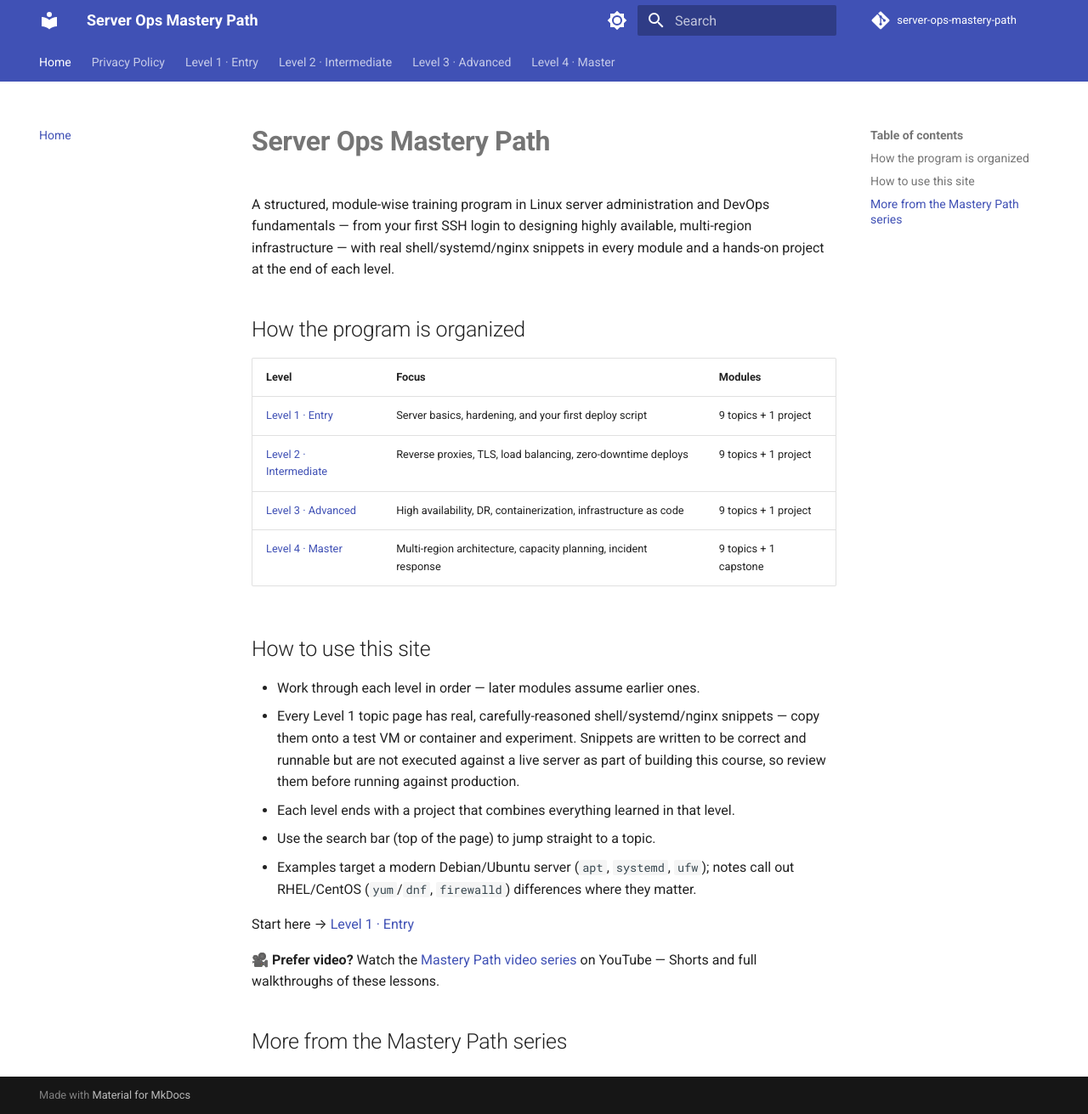
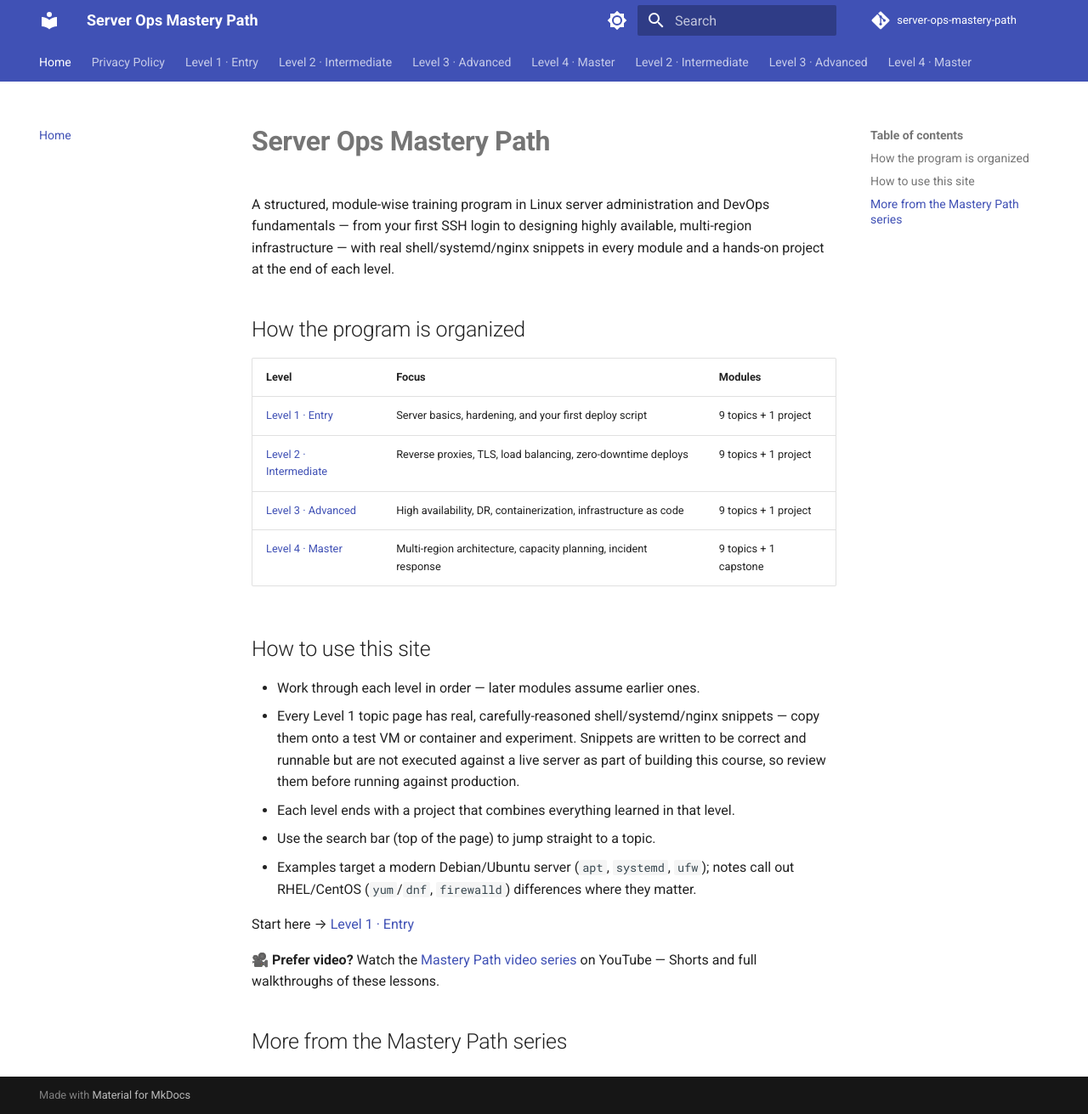
Before and after one commit to SIGILIPELLI/server-ops-mastery-path, an MkDocs documentation site: the page built from docs/index.md, in a window 1280 px wide and 1311 px high. Shown: the whole window at 85% size. Built offline with MkDocs 1.6.1 and Material for MkDocs 9.7.7, drawn with Linux system fonts in a browser that asks for light colours; comment, search, counter and statistics services are not loaded; part of the change alters nothing that is shown.

Commit message:
Fix: remove exclude_docs, add full Level 2-4 nav so stub pages are live
Co-Authored-By: Claude Sonnet 5 <noreply@anthropic.com>

```diff
--- a/mkdocs.yml
+++ b/mkdocs.yml
@@ -47,12 +47,6 @@ markdown_extensions:
 extra_css:
   - stylesheets/extra.css
 
-# --- auto-pruned stub levels (see AdSense low-value-content fix) ---
-exclude_docs: |
-  level-2/[0-9]*
-  level-3/[0-9]*
-  level-4/[0-9]*
-# --- end auto-pruned stub levels ---
 
 nav:
   - Home: index.md
@@ -75,3 +69,39 @@ nav:
       - Overview: level-3/index.md
   - "Level 4 · Master":
       - Overview: level-4/index.md
+  - "Level 2 · Intermediate":
+      - Overview: level-2/index.md
+      - "01 · Reverse Proxies (nginx basics)": level-2/01-reverse-proxies-nginx.md
+      - "02 · TLS/SSL Certificates (Let's Encrypt / certbot)": level-2/02-tls-ssl-certs.md
+      - "03 · Load Balancing Basics": level-2/03-load-balancing-basics.md
+      - "04 · Environment-Based Deployment (staging vs. prod)": level-2/04-environment-based-deployment.md
+      - "05 · Zero-Downtime Deploy Patterns": level-2/05-zero-downtime-deploy.md
+      - "06 · Secrets & Configuration Management": level-2/06-secrets-config-management.md
+      - "07 · CI/CD Pipeline Basics": level-2/07-cicd-pipeline-basics.md
+      - "08 · Basic Monitoring (uptime checks, resource metrics)": level-2/08-basic-monitoring.md
+      - "09 · Centralized Logging Basics": level-2/09-centralized-logging-basics.md
+      - "10 · Capstone — Blue-Green Deploy Pipeline": level-2/10-capstone-blue-green-deploy.md
+  - "Level 3 · Advanced":
+      - Overview: level-3/index.md
+      - "01 · High Availability Concepts (redundancy, failover, health checks)": level-3/01-ha-concepts.md
+      - "02 · DNS & Load Balancer HA Patterns": level-3/02-dns-lb-ha-patterns.md
+      - "03 · Backup & Disaster Recovery Strategy": level-3/03-backup-disaster-recovery.md
+      - "04 · Containerization Basics (Docker) as a Deployment Pattern": level-3/04-containerization-basics-docker.md
+      - "05 · Infrastructure as Code Overview": level-3/05-infrastructure-as-code-overview.md
+      - "06 · Configuration Drift & Idempotency": level-3/06-configuration-drift-idempotency.md
+      - "07 · Service Mesh & Internal Networking Concepts": level-3/07-service-mesh-internal-networking.md
+      - "08 · Chaos Engineering Basics": level-3/08-chaos-engineering-basics.md
+      - "09 · Observability at Scale (metrics, logs, traces)": level-3/09-observability-at-scale.md
+      - "10 · Capstone — Highly Available Web Service Design": level-3/10-capstone-ha-web-service-design.md
+  - "Level 4 · Master":
+      - Overview: level-4/index.md
+      - "01 · Multi-Region / Multi-AZ Architecture Concepts": level-4/01-multi-region-multi-az-concepts.md
+      - "02 · Capacity Planning": level-4/02-capacity-planning.md
+      - "03 · Incident Response & Runbooks": level-4/03-incident-response-runbooks.md
+      - "04 · Security Patching Strategy at Scale": level-4/04-security-patching-at-scale.md
+      - "05 · Choosing the Right HA Architecture for a Given SLA": level-4/05-choosing-ha-architecture-for-sla.md
+      - "06 · Cost-Aware Infrastructure Design": level-4/06-cost-aware-infrastructure-design.md
+      - "07 · Compliance & Audit Considerations for Ops": level-4/07-compliance-audit-considerations.md
+      - "08 · On-Call Culture & Escalation Design": level-4/08-oncall-culture-escalation-design.md
+      - "09 · Platform Engineering & Internal Developer Experience": level-4/09-platform-engineering-devex.md
+      - "10 · Capstone — Designing a Resilient Global Platform": level-4/10-capstone-resilient-global-platform.md
```
